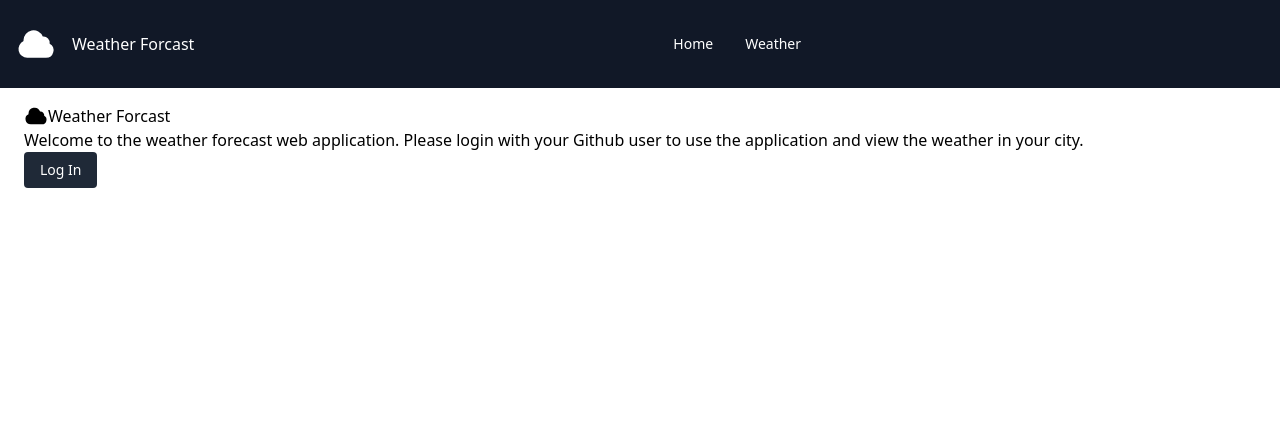
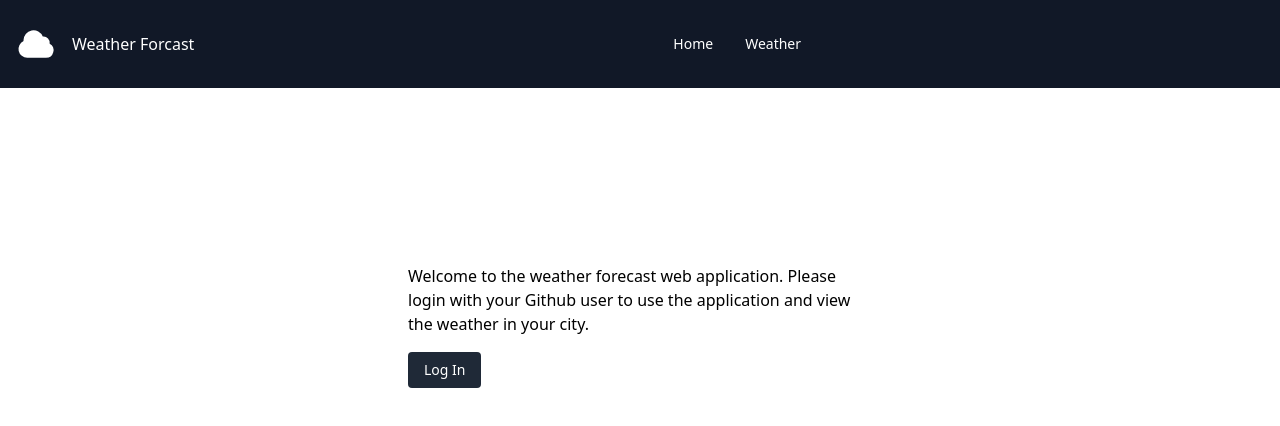
Before and after one commit to jmvsevilleja/react-weather-app, a React (Create React App) app: page / in a window 1280 px wide. Shown: the top 426 px of the page. Built offline with nearby package versions, Linux system fonts and the light colour scheme.

Commit message:
code cleanup

```diff
--- a/public/index.html
+++ b/public/index.html
@@ -24,7 +24,7 @@
       work correctly both with client-side routing and a non-root public URL.
       Learn how to configure a non-root public URL by running `npm run build`.
     -->
-    <title>React App</title>
+    <title>Weather Forcast</title>
   </head>
   <body>
     <noscript>You need to enable JavaScript to run this app.</noscript>
--- a/src/components/SearchButton.tsx
+++ /dev/null
@@ -1,9 +0,0 @@
-const SearchButton = () => {
-  return (
-    <button className="bg-blue-500 hover:bg-blue-700 text-white font-bold py-2 px-4 rounded">
-      Display Weather
-    </button>
-  );
-};
-
-export default SearchButton;
--- a/src/components/SearchField.tsx
+++ /dev/null
@@ -1,21 +0,0 @@
-const SearchField = () => {
-  return (
-    <div className="container flex">
-      <div className="flex border-2 rounded">
-        <button className="flex items-center justify-center px-4">
-          <svg
-            className="w-6 h-6 text-gray-600"
-            fill="currentColor"
-            xmlns="http://www.w3.org/2000/svg"
-            viewBox="0 0 24 24"
-          >
-            <path d="M16.32 14.9l5.39 5.4a1 1 0 0 1-1.42 1.4l-5.38-5.38a8 8 0 1 1 1.41-1.41zM10 16a6 6 0 1 0 0-12 6 6 0 0 0 0 12z"></path>
-          </svg>
-        </button>
-        <input type="text" className="px-4 py-2 w-80" placeholder="City..." />
-      </div>
-    </div>
-  );
-};
-
-export default SearchField;
--- a/src/pages/LoginPage.tsx
+++ b/src/pages/LoginPage.tsx
@@ -3,7 +3,7 @@ import { useAuth0 } from "@auth0/auth0-react";
 import LoginButton from "../components/LoginButton";
 import { useNavigate } from "react-router-dom";
 
-const LoginPage = () => {
+const LoginPage: React.FC = () => {
   const navigate = useNavigate();
   const { isAuthenticated, isLoading } = useAuth0();
 
@@ -19,27 +19,17 @@ const LoginPage = () => {
   }
 
   return (
-    <div>
-      <div className="flex items-center">
-        <svg
-          xmlns="http://www.w3.org/2000/svg"
-          viewBox="0 0 24 24"
-          fill="currentColor"
-          className="w-6 h-6"
-        >
-          <path
-            fillRule="evenodd"
-            d="M4.5 9.75a6 6 0 0111.573-2.226 3.75 3.75 0 014.133 4.303A4.5 4.5 0 0118 20.25H6.75a5.25 5.25 0 01-2.23-10.004 6.072 6.072 0 01-.02-.496z"
-            clipRule="evenodd"
-          />
-        </svg>
-        Weather Forcast
+    <div className="md:m-40 xl:mx-96 m-10">
+      <div className="flex flex-col justify-center space-y-4 ">
+        <div className="">
+          Welcome to the weather forecast web application. Please login with
+          your Github user to use the application and view the weather in your
+          city.
+        </div>
+        <div className="flex justify-start">
+          <LoginButton />
+        </div>
       </div>
-      <p>
-        Welcome to the weather forecast web application. Please login with your
-        Github user to use the application and view the weather in your city.
-      </p>
-      <LoginButton />
     </div>
   );
 };
```
